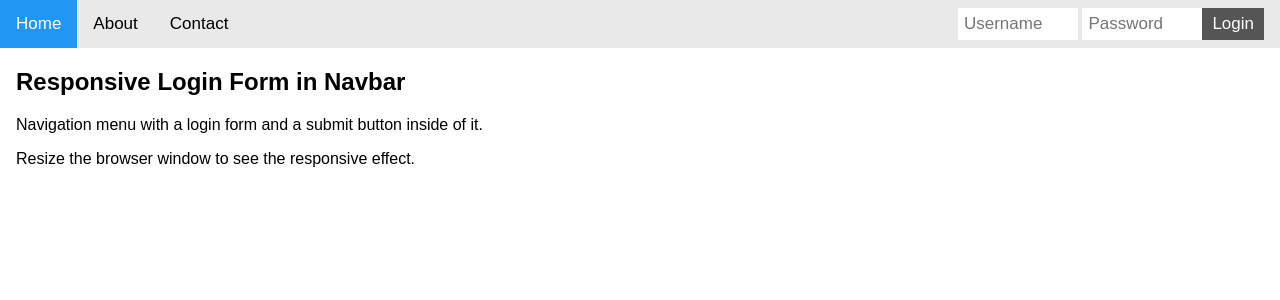
After one commit to bwyyoung/42SG-Camagru, a PHP site: the page made by etc/junk/template basic.html in a window 1280 px wide. The commit adds this page. Shown: the top 300 px of the page. Run offline with PHP 8.4, Linux system fonts and the light colour scheme.

Commit message:
basic framework building in progress. Routing index with model and controller

```diff
--- a/config/config.php
+++ b/config/config.php
@@ -13,3 +13,5 @@ const URL_SUBFOLDER = '';
 const DB_HOST = 'localhost';
 const DB_USER = 'postgres';
 const DB_PASS =  'sva_build';
+
+const DEBUG_MODE = true;
--- /dev/null
+++ b/etc/junk/template basic.html
@@ -0,0 +1,106 @@
+<!DOCTYPE html>
+<html>
+<head>
+  <link rel="stylesheet" href="https://cdnjs.cloudflare.com/ajax/libs/font-awesome/4.7.0/css/font-awesome.min.css">
+  <style>
+    * {box-sizing: border-box;}
+
+    body {
+      margin: 0;
+      font-family: Arial, Helvetica, sans-serif;
+    }
+
+    .topnav {
+      overflow: hidden;
+      background-color: #e9e9e9;
+    }
+
+    .topnav a {
+      float: left;
+      display: block;
+      color: black;
+      text-align: center;
+      padding: 14px 16px;
+      text-decoration: none;
+      font-size: 17px;
+    }
+
+    .topnav a:hover {
+      background-color: #ddd;
+      color: black;
+    }
+
+    .topnav a.active {
+      background-color: #2196F3;
+      color: white;
+    }
+
+    .topnav .login-container {
+      float: right;
+    }
+
+    .topnav input[type=text] {
+      padding: 6px;
+      margin-top: 8px;
+      font-size: 17px;
+      border: none;
+      width:120px;
+    }
+
+    .topnav .login-container button {
+      float: right;
+      padding: 6px 10px;
+      margin-top: 8px;
+      margin-right: 16px;
+      background-color: #555;
+      color: white;
+      font-size: 17px;
+      border: none;
+      cursor: pointer;
+    }
+
+    .topnav .login-container button:hover {
+      background-color: green;
+    }
+
+    @media screen and (max-width: 600px) {
+      .topnav .login-container {
+        float: none;
+      }
+      .topnav a, .topnav input[type=text], .topnav .login-container button {
+        float: none;
+        display: block;
+        text-align: left;
+        width: 100%;
+        margin: 0;
+        padding: 14px;
+      }
+      .topnav input[type=text] {
+        border: 1px solid #ccc;
+      }
+    }
+  </style>
+</head>
+<body>
+
+<div class="topnav">
+  <a class="active" href="#home">Home</a>
+  <a href="#about">About</a>
+  <a href="#contact">Contact</a>
+  <div class="login-container">
+    <form action="/action_page.php">
+      <input type="text" placeholder="Username" name="username">
+      <input type="text" placeholder="Password" name="psw">
+      <button type="submit">Login</button>
+    </form>
+  </div>
+</div>
+
+<div style="padding-left:16px">
+  <h2>Responsive Login Form in Navbar</h2>
+  <p>Navigation menu with a login form and a submit button inside of it.</p>
+  <p>Resize the browser window to see the responsive effect.</p>
+</div>
+
+</body>
+</html>
```
Also changed, not shown: app/controller/indexcontroller.php (added, +18 -0 lines), app/model/indexmodel.php (added, +8 -0 lines), app/model/usermodel.php (added, +27 -0 lines), etc/junk/scrap.php (added, +135 -0 lines), public/index.php (+20 -19 lines), 1 other file.
